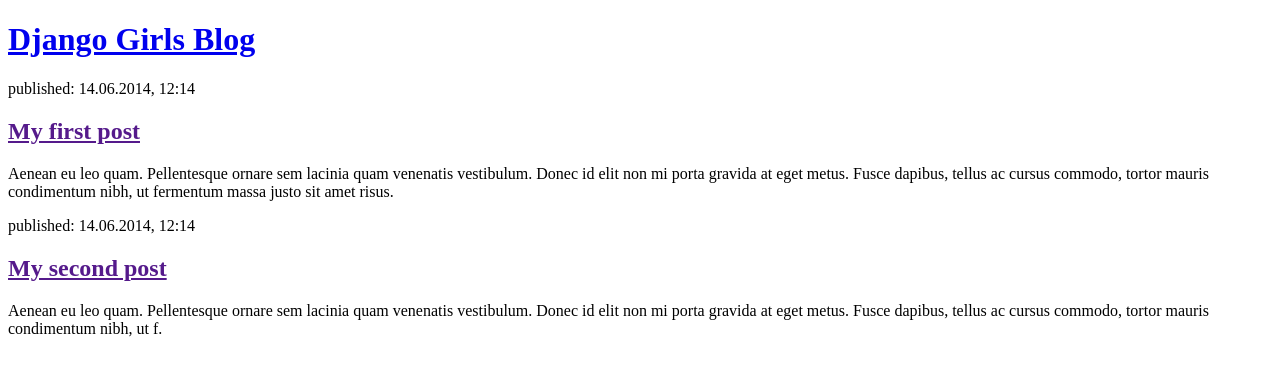
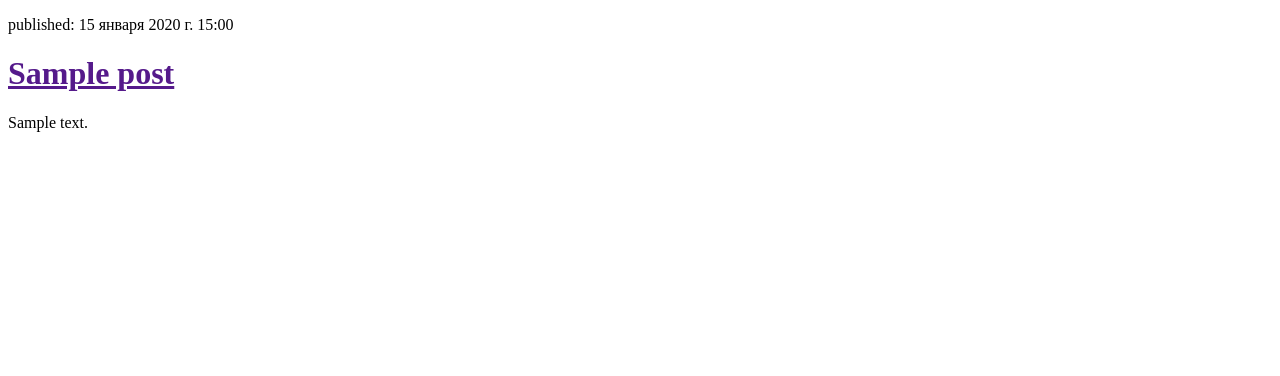
Before and after one commit to AntonSemko88/my-first-blog, a Django app: page / in a window 1280 px wide. Shown: the top 376 px of the page. Run offline with Django 4.2, Linux system fonts and the light colour scheme; tables that the repository leaves empty hold one stand-in row (values such as "Sample post").

Commit message:
Новая дрянь...

```diff
--- a/blog/templates/blog/post_list.html
+++ b/blog/templates/blog/post_list.html
@@ -7,22 +7,18 @@
         <meta name="description" content="">
         <meta name="viewport" content="width=device-width, initial-scale=1">
         <link rel="stylesheet" href="">
+        <style>
+
+        </style>
     </head>
     <body>
+
+        {% for post in posts %}
         <div>
-            <h1><a href="/">Django Girls Blog</a></h1>
+            <p>published: {{ post.published_date }}</p>
+            <h1><a href="">{{ post.title }}</a></h1>
+            <p>{{ post.text|linebreaksbr }}</p>
         </div>
-
-        <div>
-            <p>published: 14.06.2014, 12:14</p>
-            <h2><a href="">My first post</a></h2>
-            <p>Aenean eu leo quam. Pellentesque ornare sem lacinia quam venenatis vestibulum. Donec id elit non mi porta gravida at eget metus. Fusce dapibus, tellus ac cursus commodo, tortor mauris condimentum nibh, ut fermentum massa justo sit amet risus.</p>
-        </div>
-
-        <div>
-            <p>published: 14.06.2014, 12:14</p>
-            <h2><a href="">My second post</a></h2>
-            <p>Aenean eu leo quam. Pellentesque ornare sem lacinia quam venenatis vestibulum. Donec id elit non mi porta gravida at eget metus. Fusce dapibus, tellus ac cursus commodo, tortor mauris condimentum nibh, ut f.</p>
-        </div>
+        {% endfor %}
     </body>
 </html>
--- a/blog/views.py
+++ b/blog/views.py
@@ -1,4 +1,8 @@
 from django.shortcuts import render
+from django.utils import timezone
+from .models import Post
+
 
 def post_list(request):
-    return render(request, 'blog/post_list.html', {})
+    posts = Post.objects.filter()
+    return render(request, 'blog/post_list.html', {'posts': posts})
```
